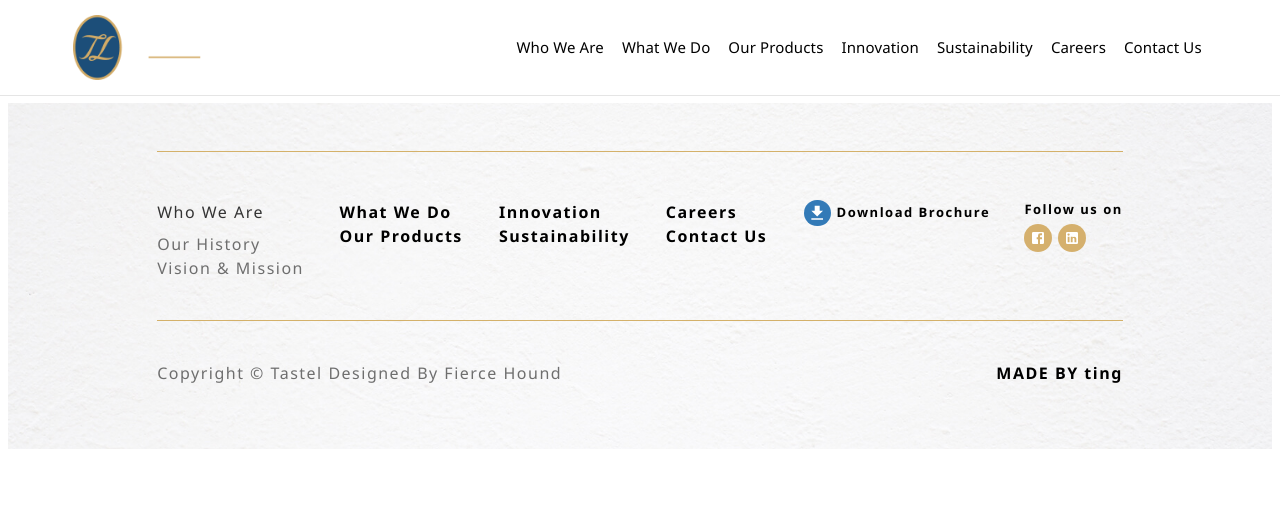
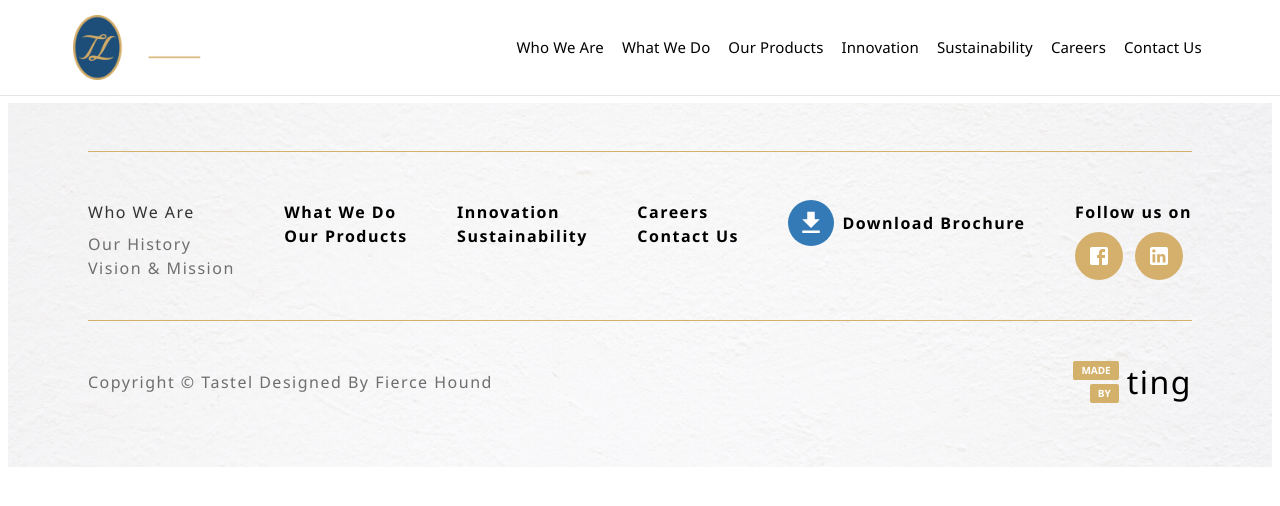
Before and after one commit to sakshikarmukale-hub/TastelFineFood, a React (Vite) app in the folder Tastel Fine Food/: page / in a window 1280 px wide. Shown: the top 506 px of the page. Built offline with nearby package versions, Linux system fonts and the light colour scheme.

Commit message:
Update Footer.jsx

```diff
--- a/Tastel Fine Food/src/components/Footer.jsx
+++ b/Tastel Fine Food/src/components/Footer.jsx
@@ -19,7 +19,13 @@ function Footer() {
           backgroundRepeat: "no-repeat",
           pt: { xs: 5, md: 6 },
           pb: { xs: 5, md: 8 },
-          px: { xs: 2, sm: 4, md: 8 },
+          px: {
+            xs: 2, // Mobile = 16px
+            sm: 3, // Small tablet = 24px
+            md: 5, // Tablet = 40px
+            lg: 10, // Laptop = 80px
+            xl: 15, // Large screen = 120px
+          },
           fontFamily: "Segoe UI, Tahoma, sans-serif",
           overflowX: "hidden",
           "& .MuiTypography-root": {
@@ -28,35 +34,60 @@ function Footer() {
           },
         }}
       >
-        <Box sx={{ width: "85%", mx: "auto", boxSizing: "border-box" }}>
+        <Box
+          sx={{
+            width: "100%",
+            maxWidth: "1400px",
+            mx: "auto",
+          }}
+        >
           <Box sx={{ borderTop: "1px solid #d4b16a", pt: { xs: 4, md: 6 } }}>
             <Box
               sx={{
                 display: "flex",
                 flexDirection: { xs: "column", sm: "row" },
-                flexWrap: "nowrap",                // ✅ no wrapping
+                flexWrap: "nowrap", // ✅ no wrapping
                 alignItems: "flex-start",
                 justifyContent: "space-between",
                 gap: { xs: 3, sm: 1.5, md: 2, lg: 5 },
                 mb: 4,
                 width: "100%",
                 boxSizing: "border-box",
-                overflowX: "hidden",               // ✅ no scrollbar on tablet
+                overflowX: "hidden", // ✅ no scrollbar on tablet
               }}
             >
               {/* Who We Are */}
-              <Box sx={{ minWidth: 0, flexShrink: 1 }}>  {/* ✅ minWidth: 0 */}
-                <Typography sx={{ fontWeight: 500, mb: 1, color: "#333", whiteSpace: "nowrap" }}>
+              <Box sx={{ minWidth: 0, flexShrink: 1 }}>
+                {" "}
+                {/* ✅ minWidth: 0 */}
+                <Typography
+                  sx={{
+                    fontWeight: 500,
+                    mb: 1,
+                    color: "#333",
+                    whiteSpace: "nowrap",
+                  }}
+                >
                   Who We Are
                 </Typography>
                 <Typography
-                  sx={{ color: "#6e6e6e", cursor: "pointer", fontWeight: 300, whiteSpace: "nowrap" }}
+                  sx={{
+                    color: "#6e6e6e",
+                    cursor: "pointer",
+                    fontWeight: 300,
+                    whiteSpace: "nowrap",
+                  }}
                   onClick={() => navigate("/#")}
                 >
                   Our History
                 </Typography>
                 <Typography
-                  sx={{ color: "#6e6e6e", cursor: "pointer", fontWeight: 300, whiteSpace: "nowrap" }}
+                  sx={{
+                    color: "#6e6e6e",
+                    cursor: "pointer",
+                    fontWeight: 300,
+                    whiteSpace: "nowrap",
+                  }}
                   onClick={() => navigate("/#")}
                 >
                   Vision & Mission
@@ -64,15 +95,25 @@ function Footer() {
               </Box>
 
               {/* What We Do */}
-              <Box sx={{ minWidth: 0, flexShrink: 1 }}>  {/* ✅ */}
+              <Box sx={{ minWidth: 0, flexShrink: 1 }}>
+                {" "}
+                {/* ✅ */}
                 <Typography
-                  sx={{ fontWeight: 600, cursor: "pointer", whiteSpace: "nowrap" }}
+                  sx={{
+                    fontWeight: 600,
+                    cursor: "pointer",
+                    whiteSpace: "nowrap",
+                  }}
                   onClick={() => navigate("/#")}
                 >
                   What We Do
                 </Typography>
                 <Typography
-                  sx={{ fontWeight: 600, cursor: "pointer", whiteSpace: "nowrap" }}
+                  sx={{
+                    fontWeight: 600,
+                    cursor: "pointer",
+                    whiteSpace: "nowrap",
+                  }}
                   color="text.secondary"
                   onClick={() => navigate("/#")}
                 >
@@ -81,15 +122,25 @@ function Footer() {
               </Box>
 
               {/* Innovation */}
-              <Box sx={{ minWidth: 0, flexShrink: 1 }}>  {/* ✅ */}
+              <Box sx={{ minWidth: 0, flexShrink: 1 }}>
+                {" "}
+                {/* ✅ */}
                 <Typography
-                  sx={{ fontWeight: 600, cursor: "pointer", whiteSpace: "nowrap" }}
+                  sx={{
+                    fontWeight: 600,
+                    cursor: "pointer",
+                    whiteSpace: "nowrap",
+                  }}
                   onClick={() => navigate("/#")}
                 >
                   Innovation
                 </Typography>
                 <Typography
-                  sx={{ fontWeight: 600, cursor: "pointer", whiteSpace: "nowrap" }}
+                  sx={{
+                    fontWeight: 600,
+                    cursor: "pointer",
+                    whiteSpace: "nowrap",
+                  }}
                   color="text.secondary"
                   onClick={() => navigate("/#")}
                 >
@@ -98,15 +149,25 @@ function Footer() {
               </Box>
 
               {/* Careers */}
-              <Box sx={{ minWidth: 0, flexShrink: 1 }}>  {/* ✅ */}
+              <Box sx={{ minWidth: 0, flexShrink: 1 }}>
+                {" "}
+                {/* ✅ */}
                 <Typography
-                  sx={{ fontWeight: 600, cursor: "pointer", whiteSpace: "nowrap" }}
+                  sx={{
+                    fontWeight: 600,
+                    cursor: "pointer",
+                    whiteSpace: "nowrap",
+                  }}
                   onClick={() => navigate("/#")}
                 >
                   Careers
                 </Typography>
                 <Typography
-                  sx={{ fontWeight: 600, cursor: "pointer", whiteSpace: "nowrap" }}
+                  sx={{
+                    fontWeight: 600,
+                    cursor: "pointer",
+                    whiteSpace: "nowrap",
+                  }}
                   color="text.secondary"
                   onClick={() => navigate("/#")}
                 >
@@ -119,8 +180,8 @@ function Footer() {
                 sx={{
                   display: "flex",
                   alignItems: "center",
-    gap: 0.75,
-    minWidth: 0,
+                  gap: 1,
+                  minWidth: 0, // ✅
                   flexShrink: 1,
                   cursor: "pointer",
                 }}
@@ -130,54 +191,72 @@ function Footer() {
                     bgcolor: "#337ab7",
                     color: "#fff",
                     borderRadius: "50%",
-      p: 0.4,                              // ✅ smaller padding
-      fontSize: { xs: 18, sm: 18, md: 20 }, // ✅ was 30-32, now tiny
+                    p: 1,
+                    fontSize: { xs: 30, sm: 32, md: 30 },
                     flexShrink: 0,
                   }}
                 />
-  <Typography sx={{ fontWeight: 600, whiteSpace: "nowrap", fontSize: { xs: "11px", sm: "11px", md: "13px" } }}>
+                <Typography sx={{ fontWeight: 600, whiteSpace: "nowrap" }}>
                   Download Brochure
                 </Typography>
               </Box>
 
               {/* Follow us on */}
               <Box sx={{ minWidth: 0, flexShrink: 0 }}>
-  <Typography sx={{ mb: 0.5, fontWeight: 600, whiteSpace: "nowrap", fontSize: { xs: "11px", sm: "11px", md: "13px" } }}>
+                {" "}
+                {/* ✅ */}
+                <Typography
+                  sx={{ mb: 1, fontWeight: 600, whiteSpace: "nowrap" }}
+                >
                   Follow us on
                 </Typography>
-  <Box sx={{ display: "flex", gap: 0.75 }}>
+                <Box sx={{ display: "flex", gap: 1.5 }}>
                   <IconButton
                     disableRipple
                     sx={{
-        width: { xs: 26, sm: 26, md: 28 },   // ✅ was 48/36/48
-        height: { xs: 26, sm: 26, md: 28 },
+                      width: { xs: 48, sm: 36, md: 48 },
+                      height: { xs: 48, sm: 36, md: 48 },
                       bgcolor: "#d5b06d",
                       color: "#fff",
                       "&:hover": { bgcolor: "#d5b06d" },
                     }}
-      onClick={() => window.open("https://www.facebook.com/", "_blank")}
+                    onClick={() =>
+                      window.open("https://www.facebook.com/", "_blank")
+                    }
                   >
-      <FacebookIcon sx={{ fontSize: { xs: 14, sm: 14, md: 16 } }} />  {/* ✅ was 24/18/24 */}
+                    <FacebookIcon
+                      sx={{ fontSize: { xs: 24, sm: 18, md: 24 } }}
+                    />
                   </IconButton>
                   <IconButton
                     disableRipple
                     sx={{
-        width: { xs: 26, sm: 26, md: 28 },
-        height: { xs: 26, sm: 26, md: 28 },
+                      width: { xs: 48, sm: 36, md: 48 },
+                      height: { xs: 48, sm: 36, md: 48 },
                       bgcolor: "#d5b06d",
                       color: "#fff",
                       "&:hover": { bgcolor: "#d5b06d" },
                     }}
-      onClick={() => window.open("https://www.linkedin.com/", "_blank")}
+                    onClick={() =>
+                      window.open("https://www.linkedin.com/", "_blank")
+                    }
                   >
-      <LinkedInIcon sx={{ fontSize: { xs: 14, sm: 14, md: 16 } }} />
+                    <LinkedInIcon
+                      sx={{ fontSize: { xs: 24, sm: 18, md: 24 } }}
+                    />
                   </IconButton>
                 </Box>
               </Box>
             </Box>
           </Box>
 
-          <Box sx={{ borderTop: "1px solid #d4b16a", my: 5, boxSizing: "border-box" }} />
+          <Box
+            sx={{
+              borderTop: "1px solid #d4b16a",
+              my: 5,
+              boxSizing: "border-box",
+            }}
+          />
 
           <Box
             sx={{
@@ -194,9 +273,70 @@ function Footer() {
             <Typography sx={{ color: "#6e6e6e" }}>
               Copyright © Tastel Designed By Fierce Hound
             </Typography>
-            <Typography sx={{ fontWeight: 700, letterSpacing: 1 }}>
-              MADE BY ting
+            <Box
+              sx={{
+                display: "flex",
+                alignItems: "center",
+                justifyContent: "center",
+                gap: 1,
+                fontFamily: "Segoe UI, Tahoma, sans-serif",
+              }}
+            >
+              {/* MADE / BY */}
+              <Box
+                sx={{
+                  display: "flex",
+                  flexDirection: "column",
+                  gap: 0.5,
+                }}
+              >
+                <Box
+                  sx={{
+                    bgcolor: "#d4b16a",
+                    color: "#fff",
+                    px: 1,
+                    py: 0.3,
+                    fontSize: "10px",
+                    fontWeight: 600,
+                    borderRadius: "2px",
+                    textAlign: "center",
+                  }}
+                >
+                  MADE
+                </Box>
+
+                <Box
+                  sx={{
+                    bgcolor: "#d4b16a",
+                    color: "#fff",
+                    px: 1,
+                    py: 0.3,
+                    fontSize: "10px",
+                    fontWeight: 600,
+                    borderRadius: "2px",
+                    textAlign: "center",
+                    width: "fit-content",
+                    minWidth: "fit-content",
+                    alignSelf: "flex-end",
+                  }}
+                >
+                  BY
+                </Box>
+              </Box>
+
+              {/* ting */}
+              <Typography
+                sx={{
+                  fontSize: { xs: "1.5rem", md: "2rem" },
+                  fontFamily: "Segoe UI, Tahoma, sans-serif",
+                  fontWeight: 400,
+                  lineHeight: 1,
+                  color: "#000",
+                }}
+              >
+                ting
               </Typography>
+            </Box>
           </Box>
         </Box>
       </Box>
```
Lines whose indentation alone changed are shown as unchanged.
